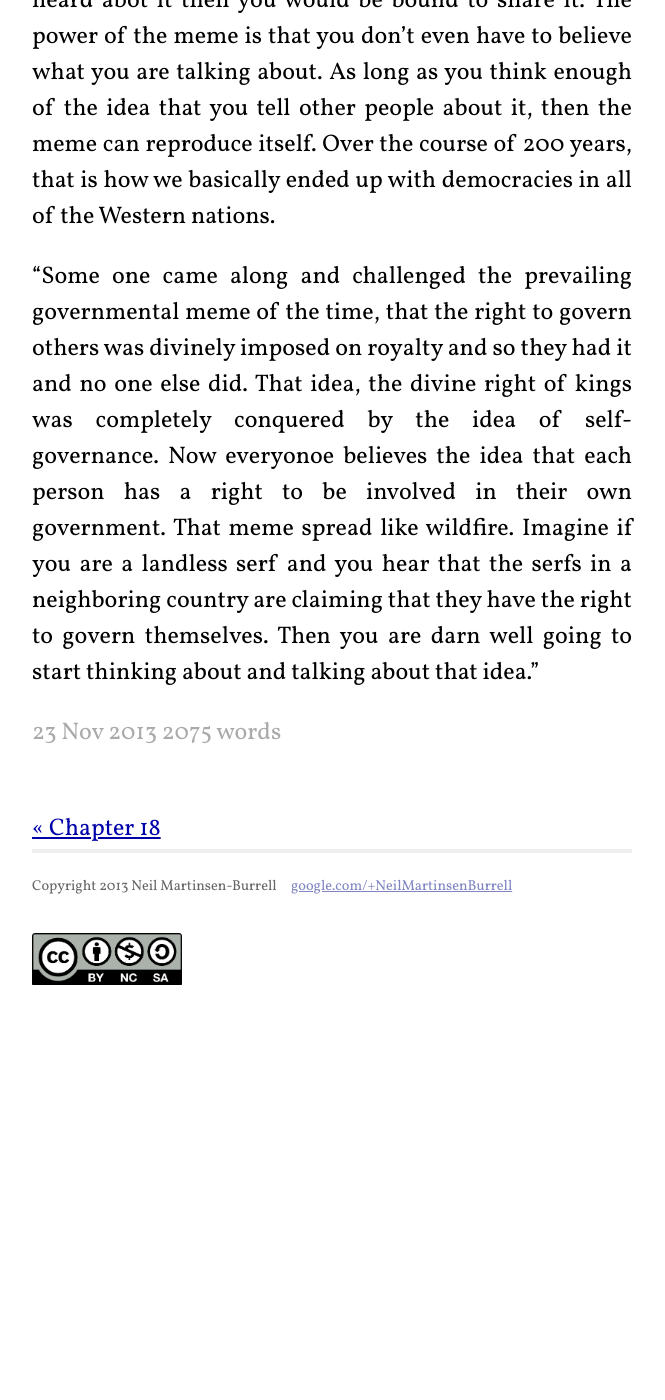
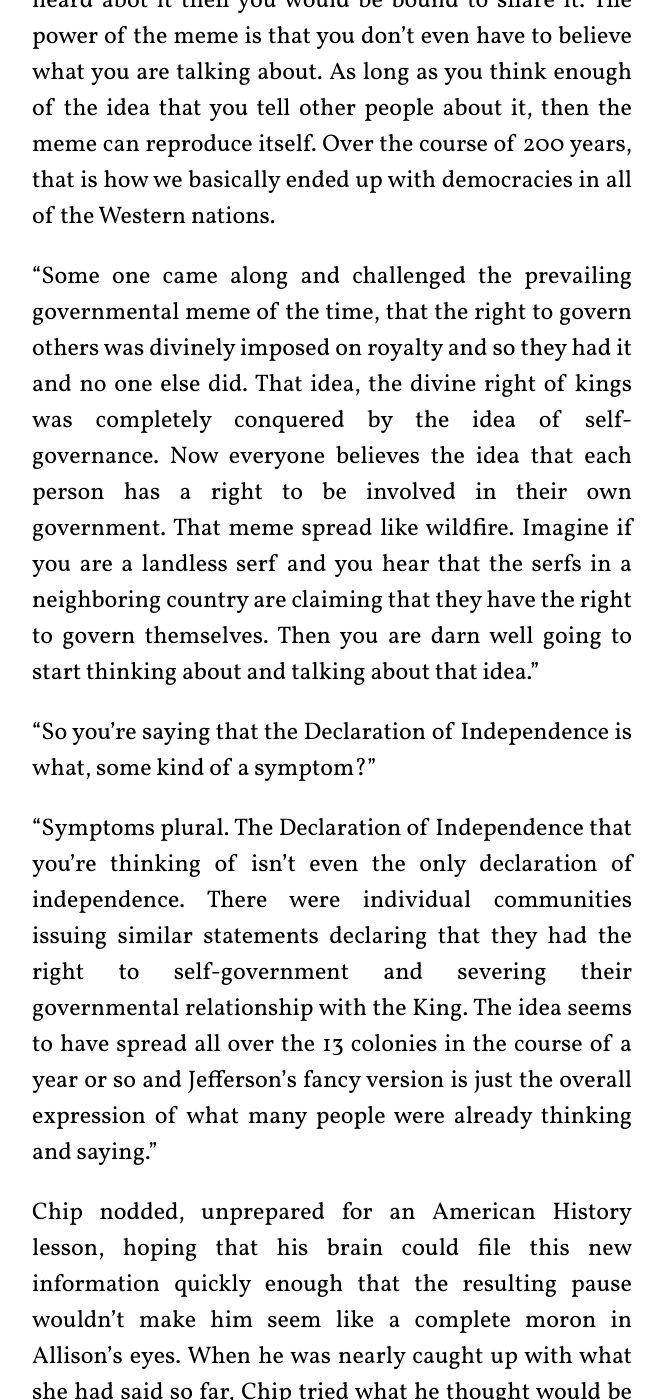
Before and after one commit to neilmb/nanowrimo2013, a Jekyll site: the page built from _posts/2013-11-23-chapter19.md, in a window 1280 px wide and 1400 px high, scrolled down 8991 px. Shown: the whole window, without its empty margins (308-973 px from the left). Built offline with Jekyll 4.4.1, drawn with Linux system fonts in a browser that asks for light colours; Markdown is read by kramdown in place of the engine named in the settings; before the commit the page ends 10004 px from its top, so only the background shows below that; some of the changed text lies outside the part shown.

Commit message:
just a little more on viral memes

```diff
--- a/_posts/2013-11-23-chapter19.md
+++ b/_posts/2013-11-23-chapter19.md
@@ -225,9 +225,49 @@
 "Some one came along and challenged the prevailing governmental meme of the
 time, that the right to govern others was divinely imposed on royalty and so
 they had it and no one else did. That idea, the divine right of kings was
-completely conquered by the idea of self-governance.  Now everyonoe believes
+completely conquered by the idea of self-governance.  Now everyone believes
 the idea that each person has a right to be involved in their own government.
 That meme spread like wildfire.  Imagine if you are a landless serf and you
 hear that the serfs in a neighboring country are claiming that they have the
 right to govern themselves.  Then you are darn well going to start thinking
 about and talking about that idea."
+
+"So you're saying that the Declaration of Independence is what, some kind of a
+symptom?"
+
+"Symptoms plural. The Declaration of Independence that you're thinking of
+isn't even the only declaration of independence.  There were individual
+communities issuing similar statements declaring that they had the right to
+self-government and severing their governmental relationship with the King.
+The idea seems to have spread all over the 13 colonies in the course of a year
+or so and Jefferson's fancy version is just the overall expression of what
+many people were already thinking and saying."
+
+Chip nodded, unprepared for an American History lesson, hoping that his brain
+could file this new information quickly enough that the resulting pause
+wouldn't make him seem like a complete moron in Allison's eyes.  When he was
+nearly caught up with what she had said so far, Chip tried what he thought
+would be an easy question.
+
+"So you think that community rights is like the Declaration of Independence?"
+
+"Not really, that comparison has a glaring category error, but I do think that
+the community rights movement has the potential to be as revolutionary as the
+American colonists."
+
+"That doesn't seem likely.  It's not like we are going to start a new country
+again."
+
+"Maybe so, maybe not.  What if we had the same country but with a different
+legal and cultural structure.  Would that count as a new country?"
+
+"No," Chip responded immediately.
+
+"Why not?" Allison shot back.  "That's the power of memes.  When the ideas
+behind the structure of things changes, then the structure has to change too.
+That's what is so dangerous about the community rights movement."
+
+"Dangerous like 'kill an old guy' dangerous?"
+
+"Maybe.  Can you imagine would the Kind of England could have prevented if he
+had hung a few more of those pesky American traitors?  The only way to stop
```
